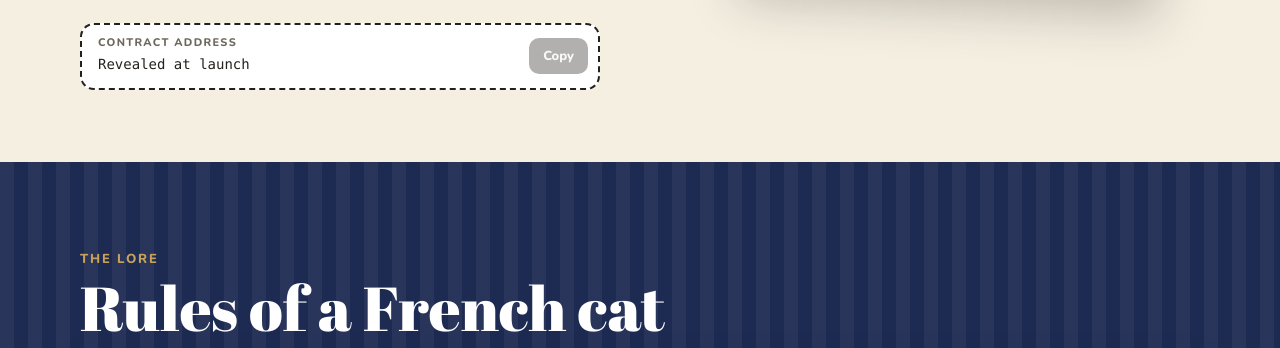
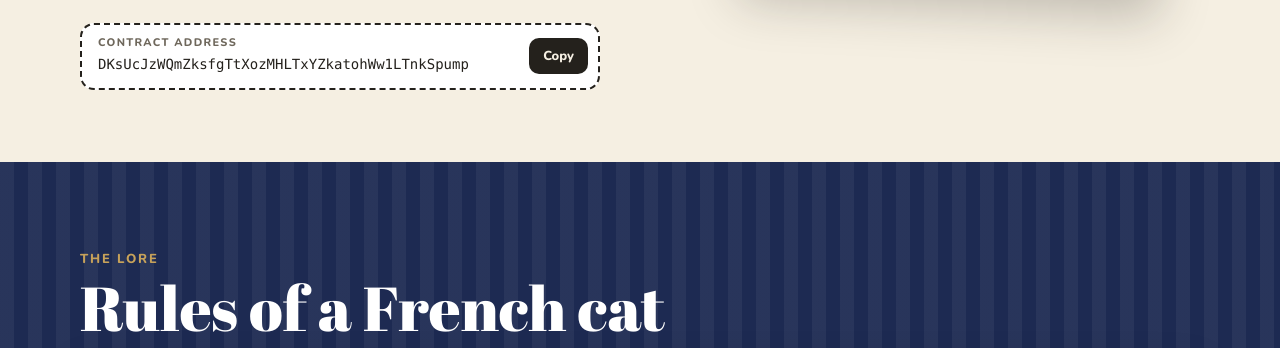
Before and after one commit to iz7y/BONJOUR-CAT, a plain HTML site: page index.html in a window 1280 px wide. Shown: the part 749-1097 px from the top of the page. Drawn offline with nearby package versions, Linux system fonts and the light colour scheme; a web font is replaced by a local one.

Commit message:
Add Bonjour Cat contract address
Co-Authored-By: Claude Opus 5.5 <noreply@anthropic.com>
Claude-Session: https://claude.ai/code/session_011436sDvNx7XjRWhXqxs339

```diff
--- a/index.html
+++ b/index.html
@@ -270,7 +270,7 @@ footer p{margin:0;max-width:75ch;color:var(--muted)}
 
 <script>
 /* ===== CONFIG: fill these in at launch ===== */
-const CONFIG = { CA:"", BUY_URL:"https://pump.fun", X_URL:"", TG_URL:"" };
+const CONFIG = { CA:"DKsUcJzWQmZksfgTtXozMHLTxYZkatohWw1LTnkSpump", BUY_URL:"https://pump.fun", X_URL:"", TG_URL:"" };
 
 const PHRASES = [
   ["gm","Bonjour.","Always say it first. Always.","Toujours le dire en premier. Toujours."],
```
